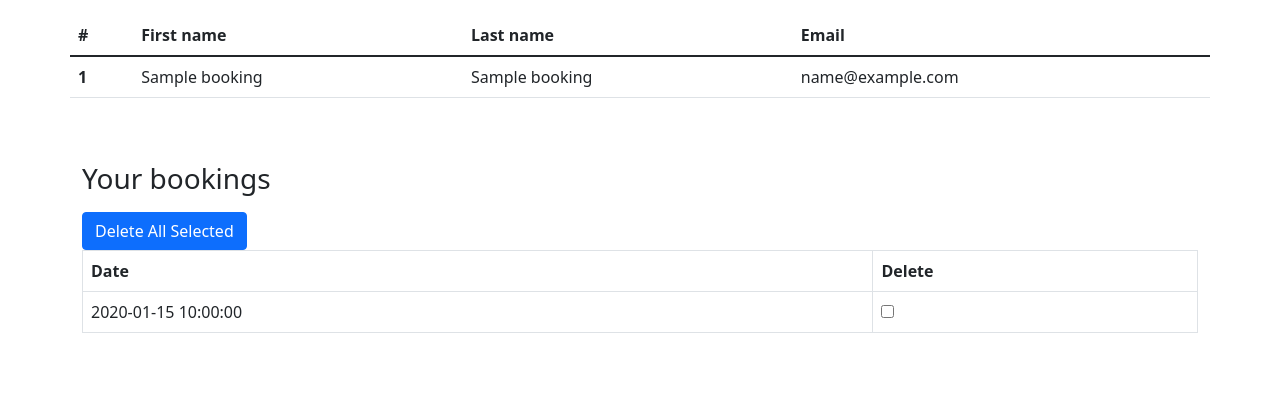
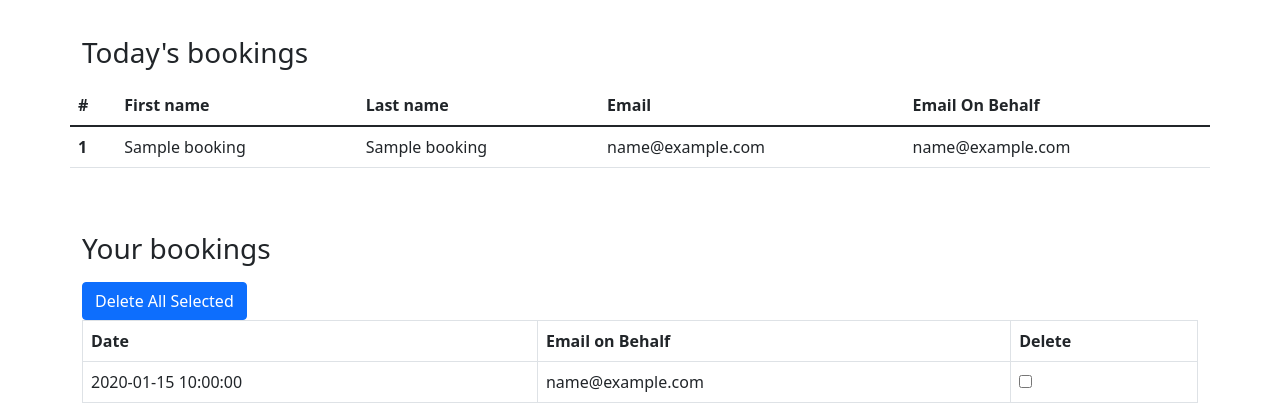
Before and after one commit to GrahamMorbyDev/book-a-car, a Flask app: template app/templates/index.html in a window 1280 px wide. Shown: the part 764-1183 px from the top of the page. Before the commit the page ends 1097 px from the top, so only its background shows below. Run offline with Flask 2, Linux system fonts and the light colour scheme; the template is opened without the code that fills it: values that come from a table or form of the project are taken from there, others are empty; tables that the repository leaves empty hold one stand-in row (values such as "Sample post"); some libraries are stand-ins or nearby versions.

Commit message:
CMH - Now supports booking for guest and deletion

```diff
--- a/app/models.py
+++ b/app/models.py
@@ -9,6 +9,7 @@
     first_name = db.Column('First name', db.String)
     last_name = db.Column('Last name', db.String)
     email = db.Column('Email', db.String)
+    email_onbehalf = db.Column('Email On Behalf', db.String)
     booking_date = db.Column('Booking Date', db.DATETIME, nullable=True)
     user_id = db.Column(db.Integer, db.ForeignKey('user.id'))
 
--- a/app/templates/index.html
+++ b/app/templates/index.html
@@ -59,6 +59,10 @@
               <input type="text" class="form-control" id="email" name="email" placeholder="leonard.nimoy@leighton.com">
             </div>
             <div class="mb-3">
+              <label for="email_onbehalf" class="form-label">Email of User</label>
+              <input type="text" class="form-control" id="email_onbehalf" name="email_onbehalf" placeholder="leonard.nimoy@leighton.com">
+            </div>
+            <div class="mb-3">
               <label for="booking_date" class="form-label">Booking Date</label>
               <input type="date" class="form-control" id="booking_date" name="booking_date">
             </div>
@@ -90,6 +94,7 @@
             <th scope="col">First name</th>
             <th scope="col">Last name</th>
             <th scope="col">Email</th>
+            <th scope="col">Email On Behalf</th>
           </tr>
         </thead>
         <tbody>
@@ -99,6 +104,7 @@
             <td>{{booking.first_name}}</td>
             <td>{{booking.last_name}}</td>
             <td>{{booking.email}}</td>
+            <td>{{booking.email_onbehalf}}</td>
           </tr>
         {% endfor %}
         </tbody>
@@ -117,11 +123,13 @@
       <table class="table table-bordered">
         <tr>
         <th>Date</th>
+        <th>Email on Behalf</th>
         <th>Delete</th>
         </tr>
         {% for mybooking in mybookings %}
           <tr id="{{mybooking.id}}" >
           <td>{{mybooking.booking_date}}</td>
+          <td>{{mybooking.email_onbehalf}}</td>
           <td><input type="checkbox" name="mycheckbox" value="{{mybooking.id}}" /></td>
           </tr>
         {% endfor %}
```
Also changed, not shown: app/routes.py (+20 -11 lines), requirements.txt (+44 -7 lines), app/parking.db.
